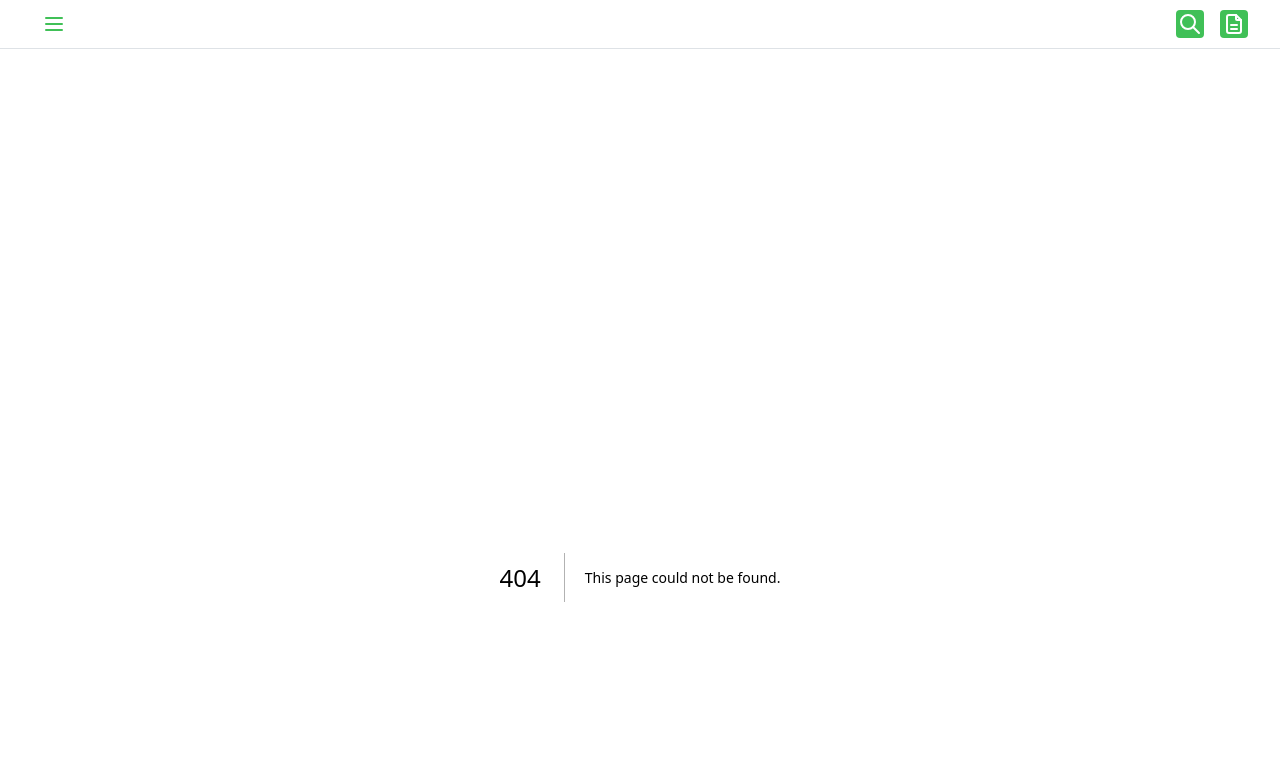
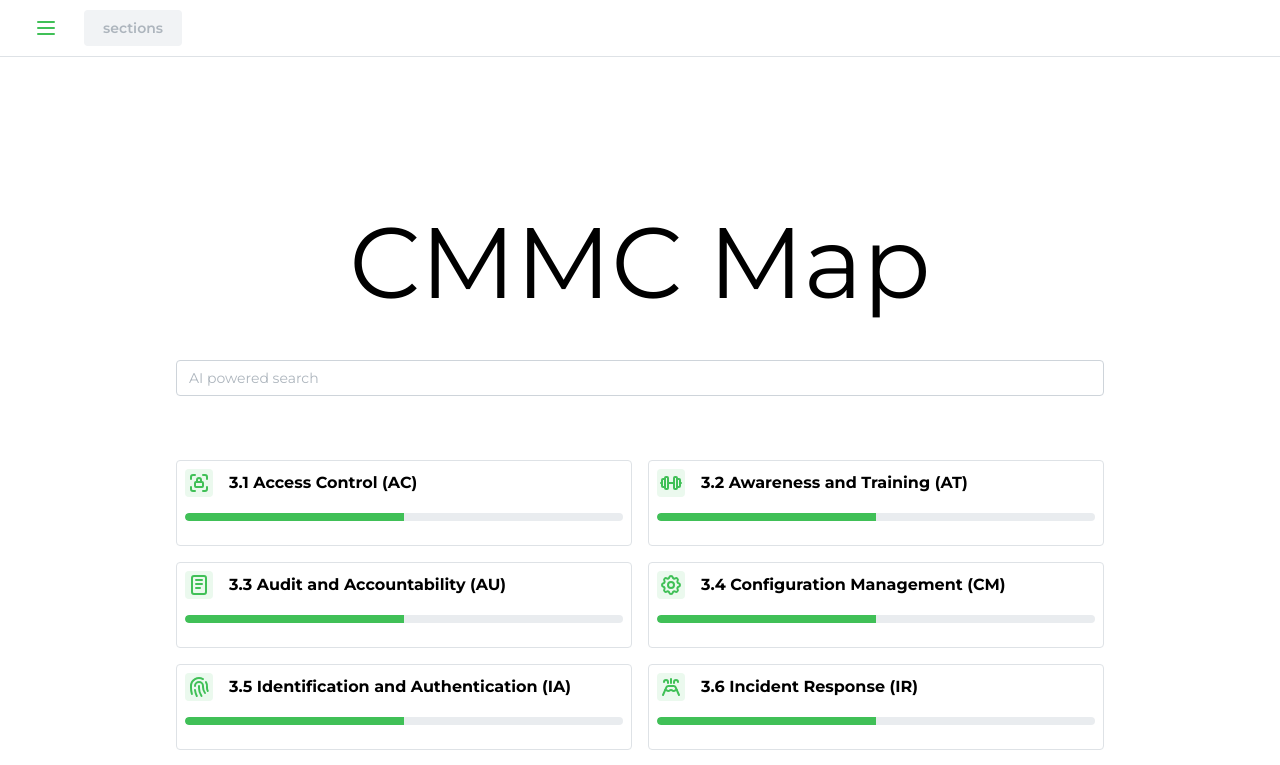
Before and after one commit to LeviMSmith/CMMC-Map, a Next.js app in the folder frontend/: page /sections in a window 1280 px wide. Before the commit this address had no page. Shown: the top 765 px of the page. Built offline with nearby package versions, Linux system fonts and the light colour scheme.

Commit message:
Looking snazzy

```diff
--- /dev/null
+++ b/frontend/app/not-found.tsx
@@ -0,0 +1,20 @@
+"use client";
+
+import { Center, Text, Title, Button, Container } from "@mantine/core";
+
+import Link from "next/link";
+
+export default function NotFound() {
+  return (
+    <Container>
+      <Title ta="center">404</Title>
+      <Text ta="center">The page you are looking for could not be found!</Text>
+      <div className="h-8" />
+      <Center>
+        <Link href="/">
+          <Button>Return home</Button>
+        </Link>
+      </Center>
+    </Container>
+  );
+}
--- /dev/null
+++ b/frontend/app/sections/[section]/page.tsx
@@ -0,0 +1,55 @@
+"use server";
+
+import { redirect } from "next/navigation";
+
+import { sections, controls } from "@/lib/static-data";
+
+import SectionDash from "./section-client";
+
+export async function generateStaticParams() {
+  return sections.map((section) => {
+    return {
+      section: section.section,
+    };
+  });
+}
+
+export default async function Section({
+  params,
+}: {
+  params: { section: string };
+}) {
+  if (
+    !sections.some(
+      (sectionsSection) => sectionsSection.section === params.section,
+    )
+  ) {
+    redirect("/not-found");
+  }
+
+  const sectionData = controls
+    .filter((control) => {
+      const regex = new RegExp(
+        `${params.section.replace(".", "\\.")}\.[0-9]{1,2}`,
+      );
+      return regex.test(control.section.trim());
+    })
+    .sort((a, b) => {
+      const sectionA = a.section.split(".").map(Number);
+      const sectionB = b.section.split(".").map(Number);
+
+      const maxLength = Math.max(sectionA.length, sectionB.length);
+      for (let i = 0; i < maxLength; i++) {
+        if ((sectionA[i] || 0) < (sectionB[i] || 0)) return -1;
+        if ((sectionA[i] || 0) > (sectionB[i] || 0)) return 1;
+      }
+
+      return 0; // If equal
+    });
+
+  return (
+    <div>
+      <SectionDash controls={sectionData} />
+    </div>
+  );
+}
--- /dev/null
+++ b/frontend/app/sections/[section]/section-client.tsx
@@ -0,0 +1,14 @@
+"use client";
+
+import { Text, Title, Container, Group } from "@mantine/core";
+import { Control, sections } from "@/lib/static-data";
+
+export default function SectionDash({ controls }: { controls: Control[] }) {
+  return (
+    <Container>
+      {controls.map((control, index) => {
+        return <Text key={control.section}>{control.section}</Text>;
+      })}
+    </Container>
+  );
+}
--- a/frontend/app/dashboard-client.tsx
+++ b/frontend/app/sections/dashboard-client.tsx
@@ -54,14 +54,14 @@ const sectionIcons = [
 
 export default function Dashboard() {
   return (
-    <Container>
+    <Container className="pb-16">
       <Text ta="center" className={styles.bigtitle}>
         CMMC Map
       </Text>
       <Space h="lg" />
       <TextInput placeholder="AI powered search" />
       <div className="h-16" />
-      <SimpleGrid cols={3}>
+      <SimpleGrid cols={{ base: 1, md: 2 }}>
         {sections.map((section, index) => {
           const Icon = sectionIcons[index];
 
@@ -72,7 +72,10 @@ export default function Dashboard() {
               key={section.section}
               className={styles.sectioncard}
             >
-              <Link href="#" className="text-inherit no-underline">
+              <Link
+                href={`/sections/${section.section}`}
+                className="text-inherit no-underline"
+              >
                 <Stack justify="space-between" className="h-full">
                   <Group wrap="nowrap">
                     <ActionIcon variant="light">
--- a/frontend/app/page.tsx
+++ b/frontend/app/sections/page.tsx
@@ -1,6 +1,6 @@
 "use server";
 
-import Dashboard from "./dashboard-client.tsx";
+import Dashboard from "./dashboard-client";
 
 export default async function Home() {
   return (
--- a/frontend/components/header.tsx
+++ b/frontend/components/header.tsx
@@ -1,30 +1,73 @@
 "use client";
 
-import { Text, Group, Title, ActionIcon } from "@mantine/core";
+import { Text, Button, Group, Drawer, Title, ActionIcon } from "@mantine/core";
 import {
   IconSearch,
   IconFileDescription,
   IconMenu2,
 } from "@tabler/icons-react";
 import Link from "next/link";
+import { usePathname, useRouter } from "next/navigation";
+import { useState } from "react";
 
 import styles from "./header.module.css";
 
+const CurrentUrlSections = () => {
+  const router = useRouter();
+  const pathname = usePathname();
+
+  const path = pathname.split("?")[0].split("#")[0];
+
+  const sections = path.split("/").filter(Boolean);
+
+  const navigateTo = (path) => () => {
+    router.push(path);
+  };
+
+  const pathsAndLabels = sections.reduce((acc, curr, index) => {
+    const pathSoFar = "/" + sections.slice(0, index + 1).join("/");
+    const label = curr;
+    acc.push({ path: pathSoFar, label });
+    return acc;
+  }, []);
+
+  return (
+    <Group spacing="xs" p="8">
+      {pathsAndLabels.map(({ path, label }, index) => (
+        <Button
+          key={index}
+          variant="light"
+          disabled={index === pathsAndLabels.length - 1}
+          onClick={navigateTo(path)}
+        >
+          {label}
+        </Button>
+      ))}
+    </Group>
+  );
+};
+
 export default function Header() {
+  const [menuOpen, setMenuOpen] = useState<boolean>(false);
+
   return (
     <header className={styles.header}>
-      <Group justify="space-between">
-        <ActionIcon variant="transparent" className="text-xl" size="xl">
+      <Drawer
+        opened={menuOpen}
+        onClose={() => {
+          setMenuOpen(false);
+        }}
+      ></Drawer>
+      <Group>
+        <ActionIcon
+          variant="transparent"
+          onClick={() => {
+            setMenuOpen(true);
+          }}
+        >
           <IconMenu2 />
         </ActionIcon>
-        <Group justify="flex-end">
-          <ActionIcon>
-            <IconSearch />
-          </ActionIcon>
-          <ActionIcon>
-            <IconFileDescription />
-          </ActionIcon>
-        </Group>
+        <CurrentUrlSections />
       </Group>
     </header>
   );
--- /dev/null
+++ b/frontend/next.config.js
@@ -0,0 +1,12 @@
+/** @type {import('next').NextConfig} */
+module.exports = {
+  async redirects() {
+    return [
+      {
+        source: "/",
+        destination: "/sections",
+        permanent: false,
+      },
+    ];
+  },
+};
--- a/frontend/next.config.mjs
+++ /dev/null
@@ -1,4 +0,0 @@
-/** @type {import('next').NextConfig} */
-const nextConfig = {};
-
-export default nextConfig;
```
Also changed, not shown: frontend/app/sections/[section]/section-cient.module.css (added), frontend/app/sections/dashboard-client.module.css (renamed from frontend/app/dashboard-client.module.css).
